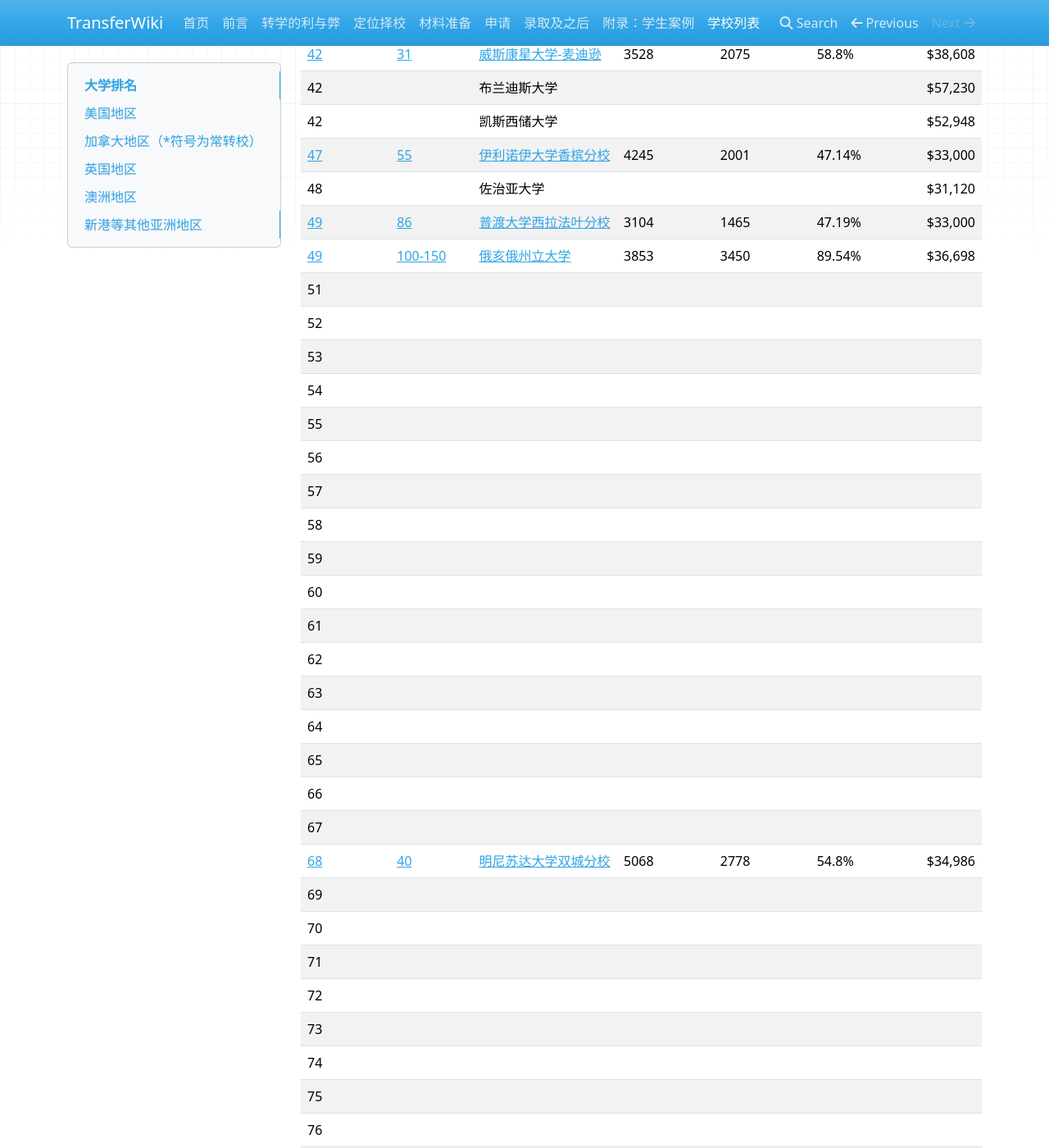
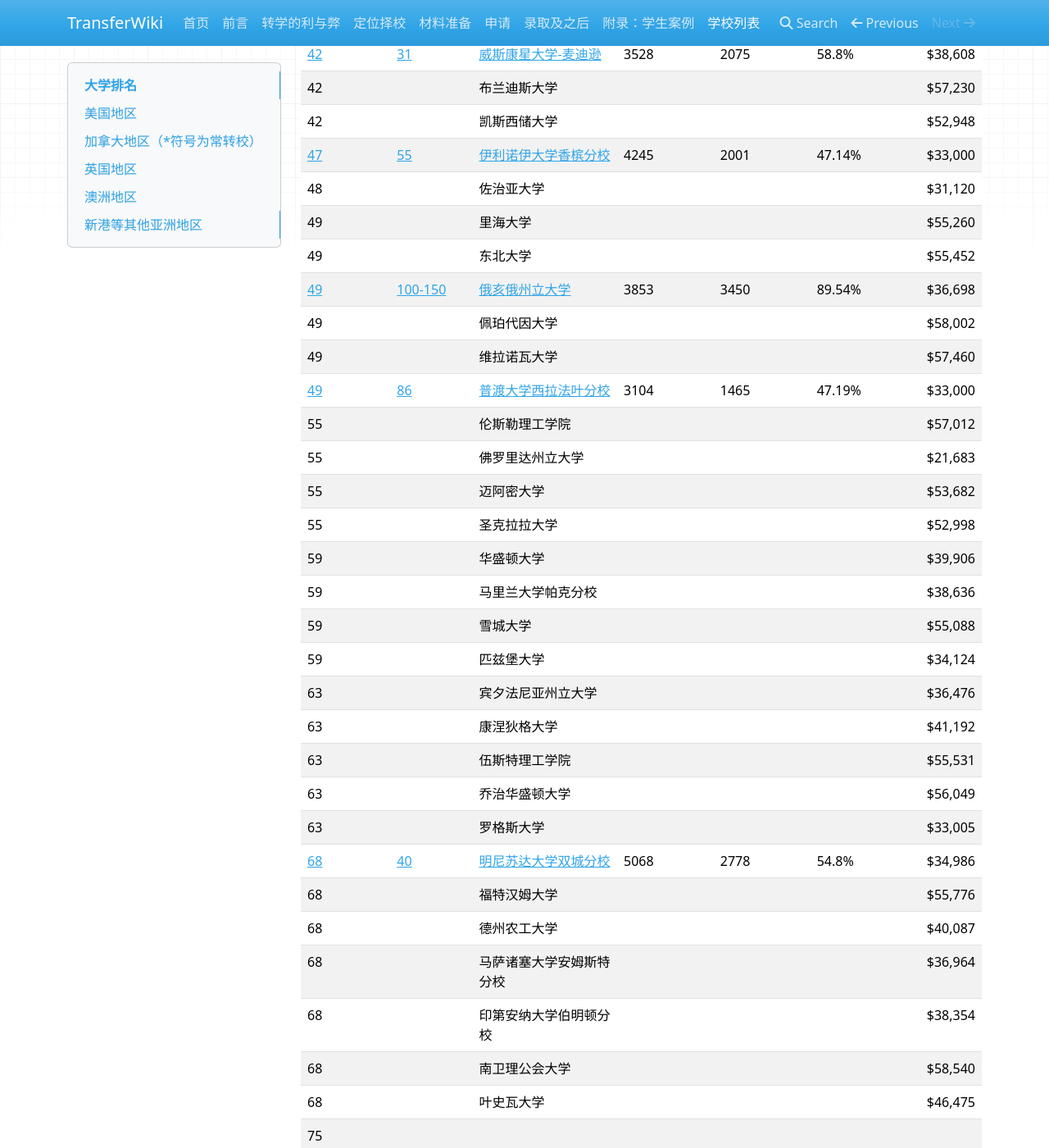
Before and after one commit to SihanXU/TransferWiki, an MkDocs documentation site: the page built from docs/school_list.md, in a window 1280 px wide and 1400 px high, scrolled down 2100 px. Shown: the whole window at 82% size. Built offline with MkDocs 1.6.1, drawn with Linux system fonts in a browser that asks for light colours; nearby versions of some CDN libraries.

Commit message:
Update school_list.md

```diff
--- a/docs/school_list.md
+++ b/docs/school_list.md
@@ -56,32 +56,32 @@
 | 42 |   | 	凯斯西储大学 |   |   |   | $52,948 |
 | [47](https://www.usnews.com/best-colleges/university-of-illinois-urbanachampaign-1775) | [55](https://www.shanghairanking.com/institution/university-of-illinois-at-urbana-champaign) | [伊利诺伊大学香槟分校](/schools/uiuc)  | 4245 | 2001  | 47.14%  |  $33,000  |
 | 48 |   | 佐治亚大学 |   |   |   | $31,120 |
+| 49 |   | 里海大学 |   |   |   | $55,260 |
+| 49 |   | 东北大学 |   |   |   | $55,452 |
+| [49](https://www.usnews.com/best-colleges/ohio-state-6883) |[100-150](https://www.shanghairanking.com/institution/the-ohio-state-university-columbus)   | [俄亥俄州立大学](/schools/osu) | 3853  | 3450  | 89.54%  | $36,698 |
+| 49 |   | 佩珀代因大学 |   |   |   | $58,002 |
+| 49 |   | 维拉诺瓦大学 |   |   |   | $57,460 |
 | [49](https://www.usnews.com/best-colleges/purdue-university-west-lafayette-1825) | [86](https://www.shanghairanking.com/institution/purdue-university-west-lafayette)  | [普渡大学西拉法叶分校](/schools/purdue)  | 3104  | 1465  | 47.19% |  $33,000 |
-| [49](https://www.usnews.com/best-colleges/ohio-state-6883) |[100-150](https://www.shanghairanking.com/institution/the-ohio-state-university-columbus)   | [俄亥俄州立大学](/schools/osu) | 3853  | 3450  | 89.54%  | $36,698  |
-| 51 |   |   |   |   |   |   |
-| 52 |   |   |   |   |   |   |
-| 53 |   |   |   |   |   |   |
-| 54 |   |   |   |   |   |   |
-| 55 |   |   |   |   |   |   |
-| 56 |   |   |   |   |   |   |
-| 57 |   |   |   |   |   |   |
-| 58 |   |   |   |   |   |   |
-| 59 |   |   |   |   |   |   |
-| 60 |   |   |   |   |   |   |
-| 61 |   |   |   |   |   |   |
-| 62 |   |   |   |   |   |   |
-| 63 |   |   |   |   |   |   |
-| 64 |   |   |   |   |   |   |
-| 65 |   |   |   |   |   |   |
-| 66 |   |   |   |   |   |   |
-| 67 |   |   |   |   |   |   |
+| 55 |   | 伦斯勒理工学院 |   |   |   | $57,012 |
+| 55 |   | 佛罗里达州立大学 |   |   |   | $21,683 |
+| 55 |   | 迈阿密大学 |   |   |   | $53,682 |
+| 55 |   | 圣克拉拉大学 |   |   |   | $52,998 |
+| 59 |   | 华盛顿大学 |   |   |   | $39,906 |
+| 59 |   | 马里兰大学帕克分校 |   |   |   | $38,636 |
+| 59 |   | 雪城大学 |   |   |   | $55,088 |
+| 59 |   | 匹兹堡大学 |   |   |   | $34,124 |
+| 63 |   | 宾夕法尼亚州立大学 |   |   |   | $36,476 |
+| 63 |   | 康涅狄格大学 |   |   |   | $41,192 |
+| 63 |   | 伍斯特理工学院 |   |   |   | $55,531 |
+| 63 |   | 乔治华盛顿大学 |   |   |   | $56,049 |
+| 63 |   | 罗格斯大学 |   |   |   | $33,005 |
 | [68](https://www.usnews.com/best-colleges/university-of-minnesota-twin-cities-3969) | [40](https://www.shanghairanking.com/institution/university-of-minnesota-twin-cities)  | [明尼苏达大学双城分校](/schools/umn)  | 5068 | 2778 | 54.8% | $34,986 |
-| 69 |   |   |   |   |   |   |
-| 70 |   |   |   |   |   |   |
-| 71 |   |   |   |   |   |   |
-| 72 |   |   |   |   |   |   |
-| 73 |   |   |   |   |   |   |
-| 74 |   |   |   |   |   |   |
+| 68 |   | 福特汉姆大学 |   |   |   | $55,776 |
+| 68 |   | 德州农工大学 |   |   |   | $40,087 |
+| 68 |   | 马萨诸塞大学安姆斯特分校 |   |   |   | $36,964 |
+| 68 |   | 印第安纳大学伯明顿分校 |   |   |   | $38,354 |
+| 68 |   | 南卫理公会大学 |   |   |   | $58,540 |
+| 68 |   | 叶史瓦大学 |   |   |   | $46,475 |
 | 75 |   |   |   |   |   |   |
 | 76 |   |   |   |   |   |   |
 | 77 |   |   |   |   |   |   |
```
